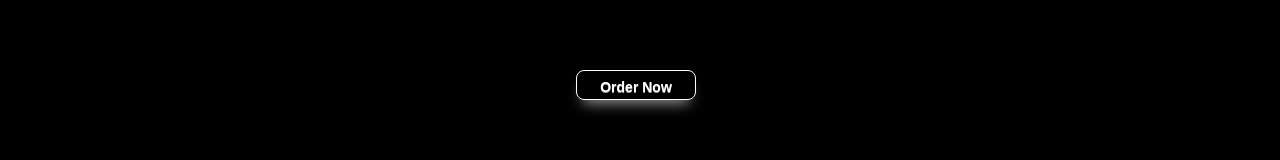
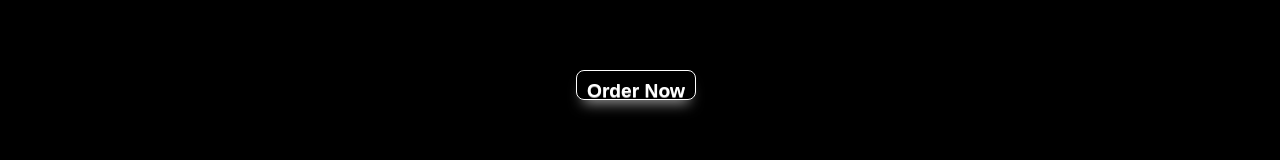
Before and after one commit to AditiJain2705/Project-intern, a Next.js app: page / in a window 1280 px wide. Shown: the part 330-490 px from the top of the page. Built offline with nearby package versions, Linux system fonts and the light colour scheme.

Commit message:
Update globals.css

```diff
--- a/app/globals.css
+++ b/app/globals.css
@@ -36,7 +36,7 @@ font-weight: 600;
   position: absolute;
   top: 50%;
   left: 45%;
-  font-size:14px;
+  font-size:1.5vmax;
   font-family:Arial;
   width:120px;
   height:30px;
```
